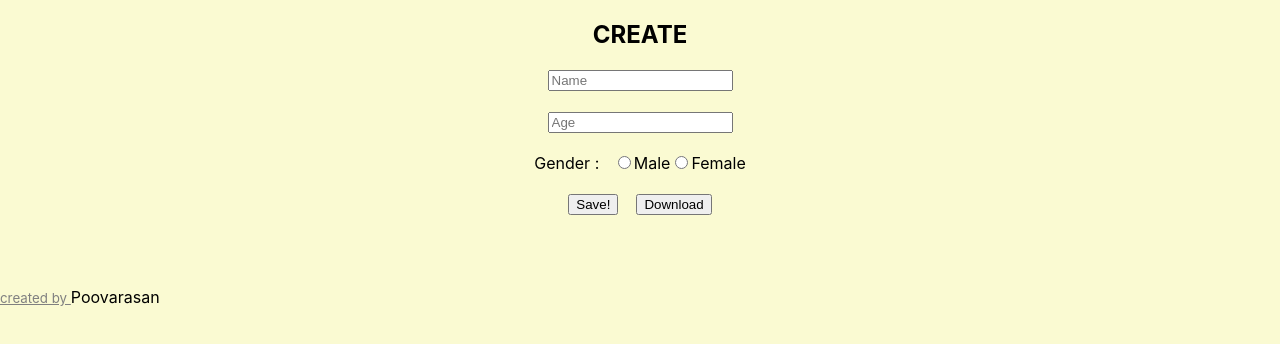
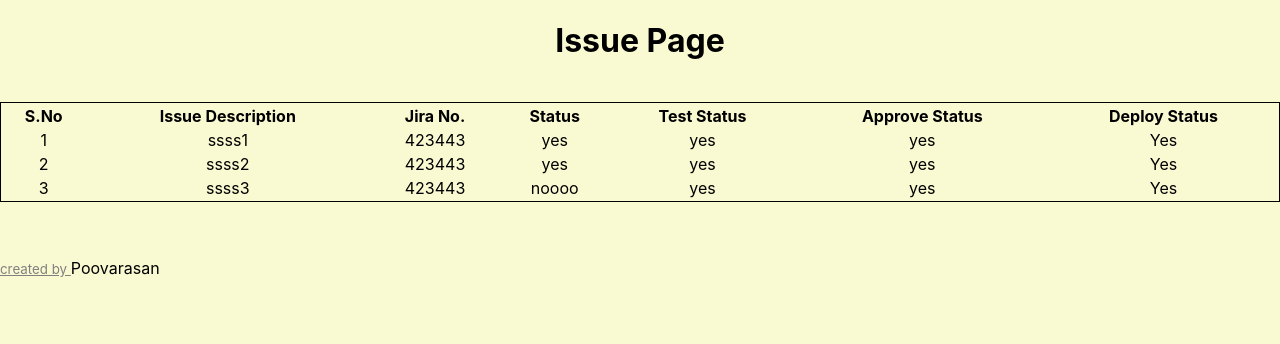
Before and after one commit to Poovarasan0909/ReactApp, a React (Create React App) app: page / in a window 1280 px wide. Shown: the top 344 px of the page. Built offline with nearby package versions, Linux system fonts and the light colour scheme.

Commit message:
data generate from csv

```diff
--- a/package.json
+++ b/package.json
@@ -10,9 +10,11 @@
     "jsonfile": "^6.1.0",
     "mobx": "^6.10.0",
     "mobx-react": "^7.6.0",
+    "papaparse": "^5.4.1",
     "react": "^18.2.0",
     "react-dom": "^18.2.0",
     "react-scripts": "5.0.1",
+    "react-select": "^5.7.4",
     "web-vitals": "^2.1.4"
   },
   "scripts": {
--- a/src/App.js
+++ b/src/App.js
@@ -1,12 +1,13 @@
 import React from 'react';
 import './App.css';
-import Sample from "./sample";
+//import Sample from "./sample";
+import TableComponent from './TableComponent';
 
 function App() {
   return (
   <div>
     <div className="App">
-         <Sample />
+         <TableComponent />
     </div><br/><br/>
      <footer><p><small><u style={{color:"grey"}}>created by </u></small>Poovarasan</p></footer>
     </div>
--- /dev/null
+++ b/src/TableComponent.jsx
@@ -0,0 +1,44 @@
+import {React, Component} from 'react';
+import TableStore from './TableStore';
+import {observer} from "mobx-react";
+import Select from 'react-select';
+
+class TableComponent extends Component {
+            componentWillMount() {
+                 this.TableStore = new TableStore();
+             }
+
+
+render() {
+      const {data, columns, header} = this.TableStore;
+
+       return(
+       <div>
+          <h1> Issue Page </h1><br/>
+         <table style={{ border: '1px solid black', width: '100%' }}>
+                 <thead>
+                   <tr>
+                        {header.map((header, index) => (
+                          <th key={index}>{header}</th>
+                        ))}
+                   </tr>
+                 </thead>
+                 <tbody>
+                    {data.map( (data,index) => {
+                     const rowValues = data.split(',');
+                     return (
+                       <tr key={index}>
+                       {rowValues.map((value,i) => (
+                       <td key={i}>{value} </td>
+                       ))}
+                       </tr>
+                     );
+                       })}
+                 </tbody>
+               </table>
+         </div>
+       );
+}
+
+}
+export default observer(TableComponent)
--- /dev/null
+++ b/src/TableStore.jsx
@@ -0,0 +1,32 @@
+import { makeAutoObservable} from 'mobx';
+import Papa from 'papaparse';
+import csvFilePath from './issueList.csv';
+import {Component, React} from "react";
+
+
+export default class TableStore{
+    data = [];
+    columns = ['S.No', 'Issue Description', 'Jira No.','Status', 'Test Status', 'Approve Status', 'Deploy Status'];
+    csvData = [];
+    header = [];
+    constructor() {
+        makeAutoObservable(this);
+           this.load().then(() => {
+                            console.log(this.csvData, 'csv');
+                            console.log(this.header, 'header');
+                            console.log(this.data ,'data');
+                          });
+      }
+
+        load = async () => {
+            const response = await fetch(csvFilePath);
+            const responseText = await response.text();
+             this.csvData = responseText.split('\n');
+             this.header =  this.csvData[0].split(',');
+             for(let i=1; i <= responseText.split('\n').length-1;i++){
+               this.data[i-1] = responseText.split('\n')[i];
+               console.log(this.data, 'dat,...a');
+             }
+        }
+
+}
```
Also changed, not shown: src/issueList.csv (added), 1 other file (tests, documents, lock files or other folders).
